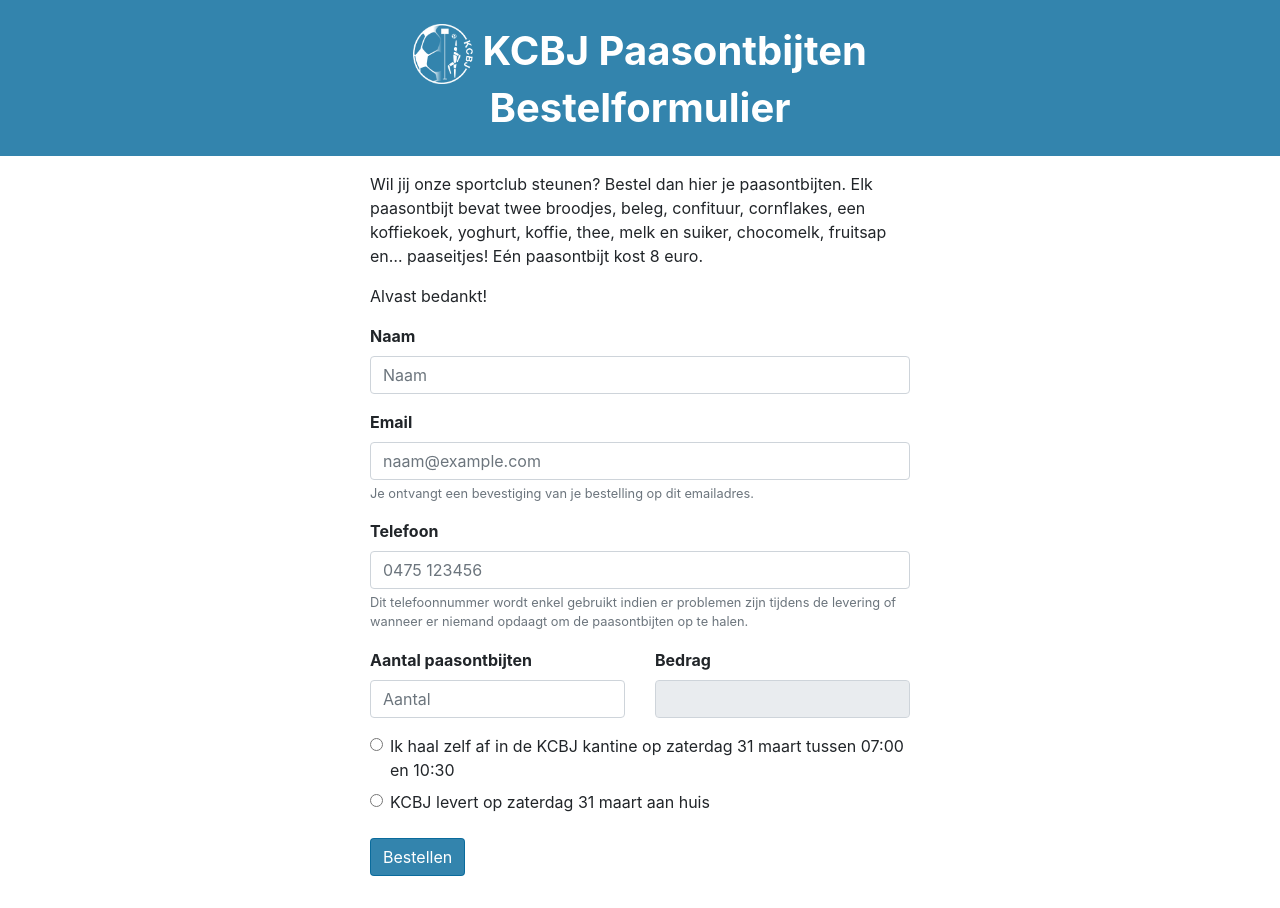
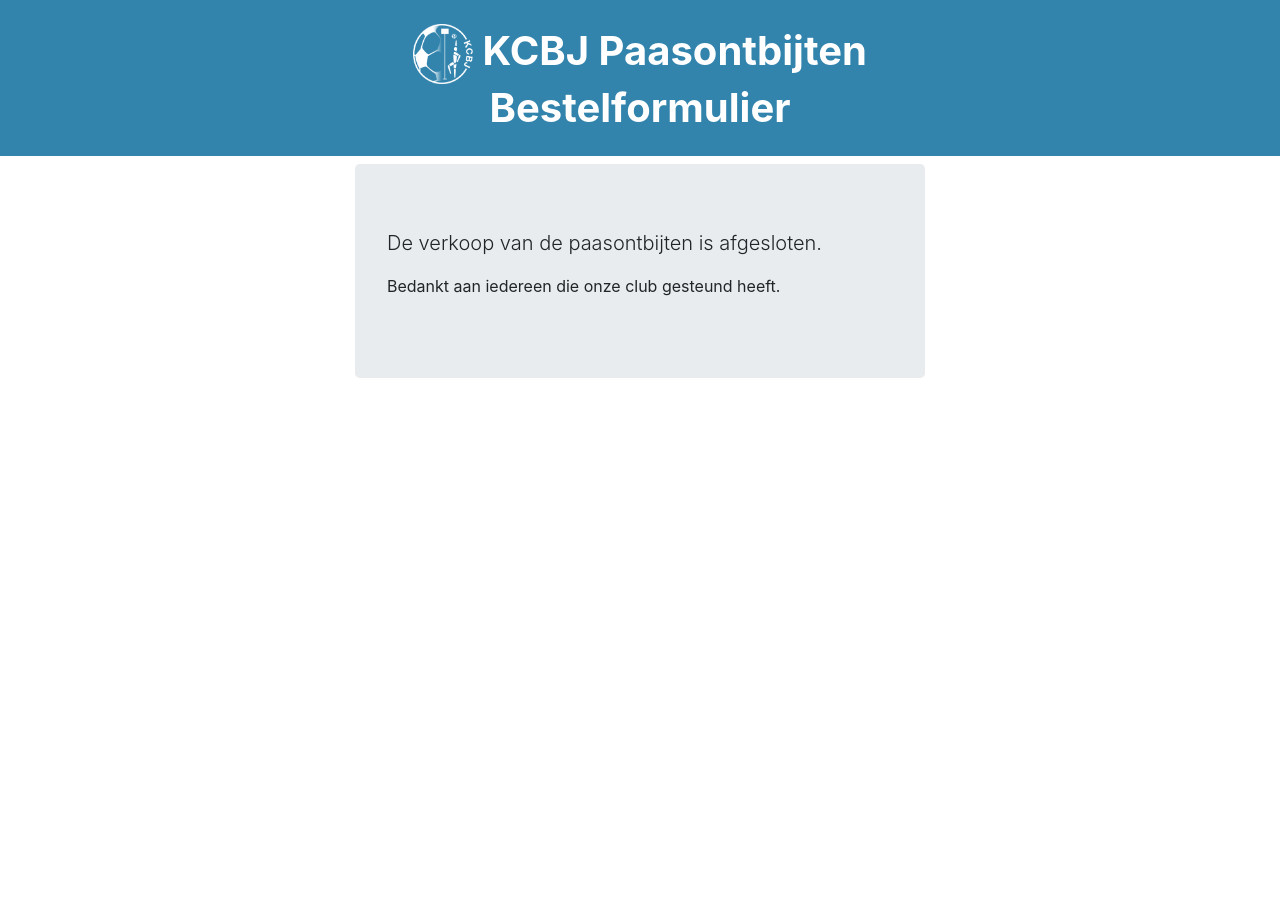
Before and after one commit to kcbj/kcbj.github.io, a Jekyll site: the page pasen/index.html, which Jekyll copies as it is, in a window 1280 px wide. Built offline with Jekyll 4.4.1, drawn with Linux system fonts in a browser that asks for light colours.

Commit message:
Closed paasontbijten

```diff
--- a/index.html
+++ b/index.html
@@ -28,7 +28,6 @@
       <a class="button more" href="/info">Meer over KCBJ</a>
     </div>
     <div class="buttons">
-      <a class="button more" style ="text-align: center" href="/pasen">Bestel<br>paasontbijten</a>
       <a class="button more" style ="text-align: center" href="/korfbalweek">Korfbalweek<br>Zomer 2018</a>
     </div>
     <div id="down" class="more">
--- a/pasen/index.html
+++ b/pasen/index.html
@@ -26,6 +26,17 @@
 
   <h1><img id="logo" src="logo-white.png"/> KCBJ Paasontbijten<br>Bestelformulier</h1>
   <div class="container">
+    <div class="row justify-content-center">
+      <div class="col col-md-8 col-lg-6 jumbotron">
+        <p class="lead">
+          De verkoop van de paasontbijten is afgesloten.
+        </p>
+        <p class="">
+          Bedankt aan iedereen die onze club gesteund heeft.
+        </p>
+      </div>
+    </div>
+    <!--
     <div class="row justify-content-center" id="form">
       <form class="col col-md-8 col-lg-6">
 
@@ -183,7 +194,8 @@
         </div>
 
       </form>
-    </div>  <!-- Row -->
+    </div>
+    -->
 
     <div class="row justify-content-center" id="result-success" style="display:none;">
       <div class="col col-md-8 col-lg-6">
```
Also changed, not shown: Gemfile.lock.
